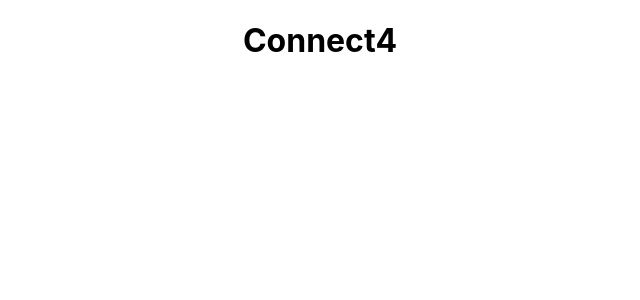
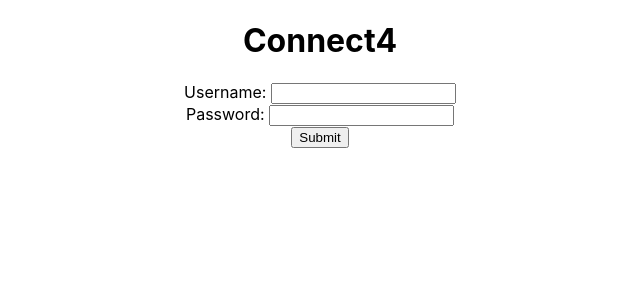
Before and after one commit to rlazoc/c4m, a React (Create React App) app in the folder client/: page / in a window 1280 px wide. Shown: the top 300 px of the page, without its empty margins (320-960 px from the left). Built offline with nearby package versions, Linux system fonts and the light colour scheme.

Commit message:
Add state logic for login

```diff
--- a/client/src/App.js
+++ b/client/src/App.js
@@ -1,11 +1,38 @@
+import { useState } from 'react';
 import './App.css';
 
 function App() {
+
+  const [username, setUsername] = useState('');
+  const [password, setPassword] = useState('');
+
+  const handleUsernameChange = (event) => {
+    setUsername(event.target.value);
+  };
+
+  const handlePasswordChange = (event) => {
+    setPassword(event.target.value);
+  };
+
   return (
   <div className="App">
     <h1>Connect4</h1>
+    <form>
+      <label>
+        Username:&nbsp;
+        <input type="text" value={username} onChange={handleUsernameChange} />
+      </label>
+      <br />
+      <label>
+        Password:&nbsp;
+        <input type="text" value={password} onChange={handlePasswordChange} />
+      </label>
+      <br />
+      <button type="submit">Submit</button>
+    </form>
    </div>
   );
+
 }
 
 export default App;
```
